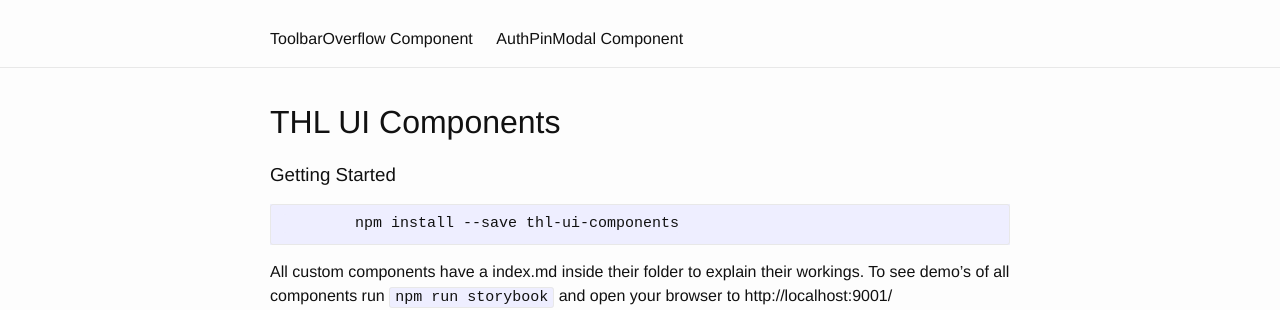
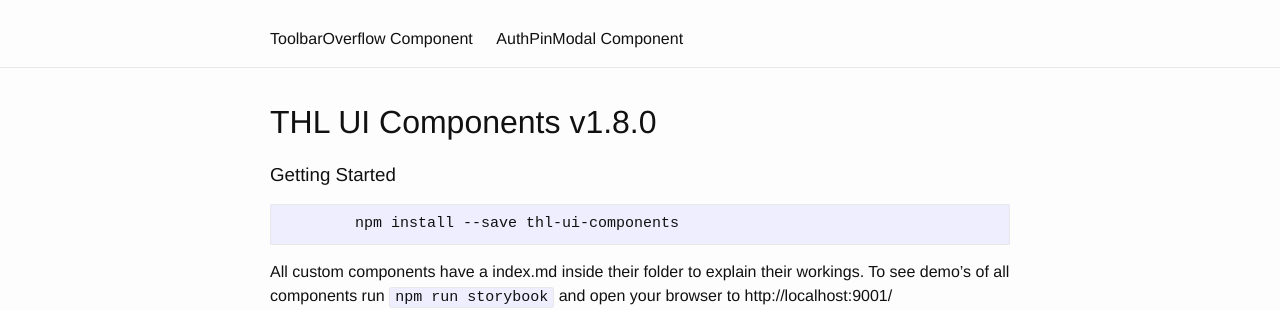
Before and after one commit to hlissnake/thl-ui-components, a Jekyll site: the page built from index.md, in a window 1280 px wide. Shown: the part 162-472 px from the top of the page. Built offline with Jekyll 4.4.1, drawn with Linux system fonts in a browser that asks for light colours.

Commit message:
fix(Header): Add version number

```diff
--- a/index.md
+++ b/index.md
@@ -3,7 +3,7 @@ title: Home
 layout: default
 ---
 
-# THL UI Components
+# THL UI Components v1.8.0
 
 ### Getting Started
 
```
